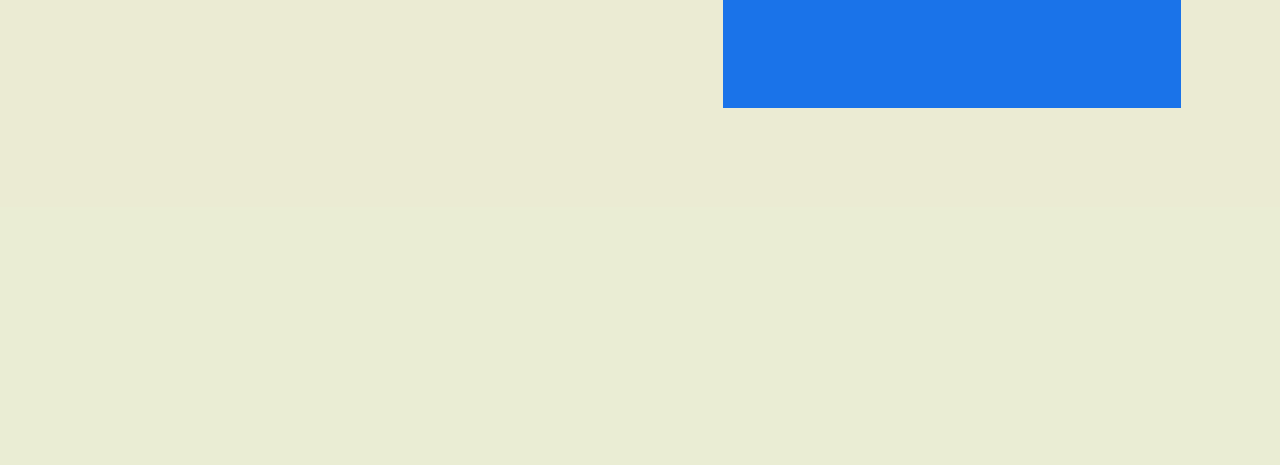
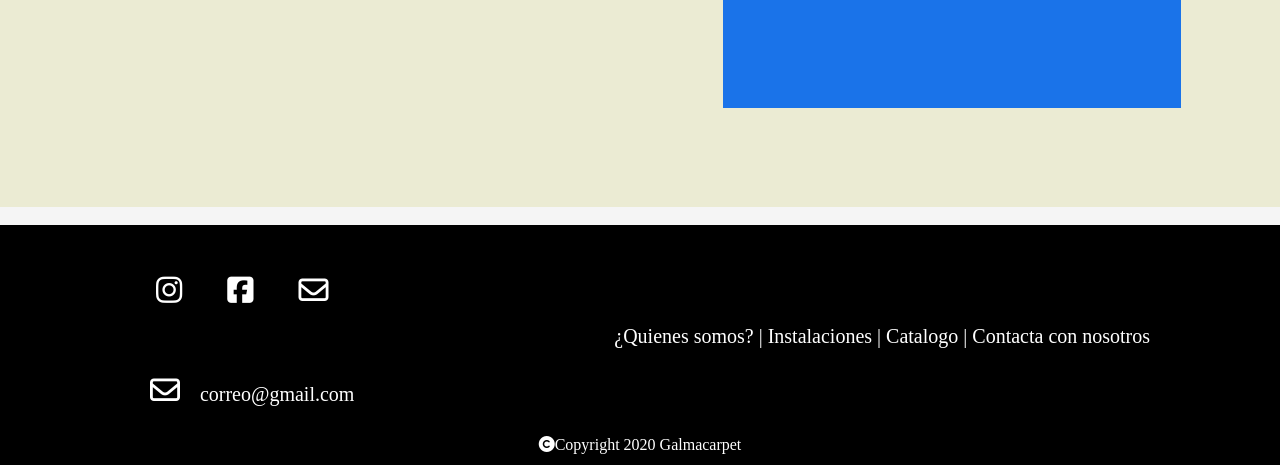
Before and after one commit to leancastamoli/Galmacarpet, a PHP site: page / in a window 1280 px wide. Shown: the part 3469-3934 px from the top of the page. Before the commit the page ends 3577 px from the top, so only its background shows below. Run offline with PHP 8.4, Linux system fonts and the light colour scheme; some libraries are stand-ins or nearby versions.

Commit message:
plantilla menu principal hecha

```diff
--- a/css/style.css
+++ b/assets/css/style.css
@@ -29,7 +29,7 @@ body {
 
       /* Cabezera */
 header {
-    background-image: url("../assets/img/portada2.png");
+    background-image: url("../img/portada2.png");
     background-size: 100%;
     background-repeat: no-repeat;
     background-attachment: fixed;
@@ -362,3 +362,42 @@ body {
     font-size: 15px;
     font-family: Poppins;
 }
+
+        /* Footer */
+
+footer {
+    width: 100%;
+    height: 15em;
+    margin-top: 169em;
+    background-color: black;
+    display: grid;
+    grid-template-columns: auto auto;
+    text-align: center;
+}
+.footerR {
+    color: white;
+    grid-column-start: 1;
+    grid-column-end: 2;
+    font-size: 20px;
+}
+.footerR i{
+    font-size: 30px;
+    margin: 20px;
+    margin-top: 50px;
+}
+.footerD {
+    font-size: 20px;
+    margin-top: 100px;
+    grid-column-start: 2;
+    grid-column-end: 3;
+}
+.footerD a{
+    text-decoration: none;
+    color: white;
+}
+.copy {
+    color: white;
+    text-align: center;
+    grid-column-start: 1;
+    grid-column-end: 3;
+}
--- a/index.php
+++ b/index.php
@@ -3,7 +3,7 @@
 <head>
     <meta charset="UTF-8">
     <meta name="viewport" content="width=device-width, initial-scale=1.0">
-    <link rel="stylesheet" href="css/style.css">
+    <link rel="stylesheet" href="assets/css/style.css">
     <link href="https://fonts.googleapis.com/css?family=Poppins&display=swap" rel="stylesheet">
     <script src="https://kit.fontawesome.com/48e67b19ab.js" crossorigin="anonymous"></script>
     <title>Galmacarpet</title>
@@ -83,5 +83,21 @@
             </div>
 
         </main>
+        <footer>
+                <label class="footerR">
+                    <i class="fab fa-instagram"></i>
+                    <i class="fab fa-facebook-square"></i>
+                    <i class="far fa-envelope"></i>
+                    <br>
+                    <i class="far fa-envelope"></i>correo@gmail.com
+                </label>
+                <label class="footerD">
+                    <a href="#"> ¿Quienes somos? |</a>
+                    <a href="#"> Instalaciones |</a>
+                    <a href="#"> Catalogo |</a>
+                    <a href="#"> Contacta con nosotros</a>
+                </label>
+                <label class="copy"><i class="fas fa-copyright"></i>Copyright 2020 Galmacarpet</label>
+        </footer>
 </body>
 </html>
```
